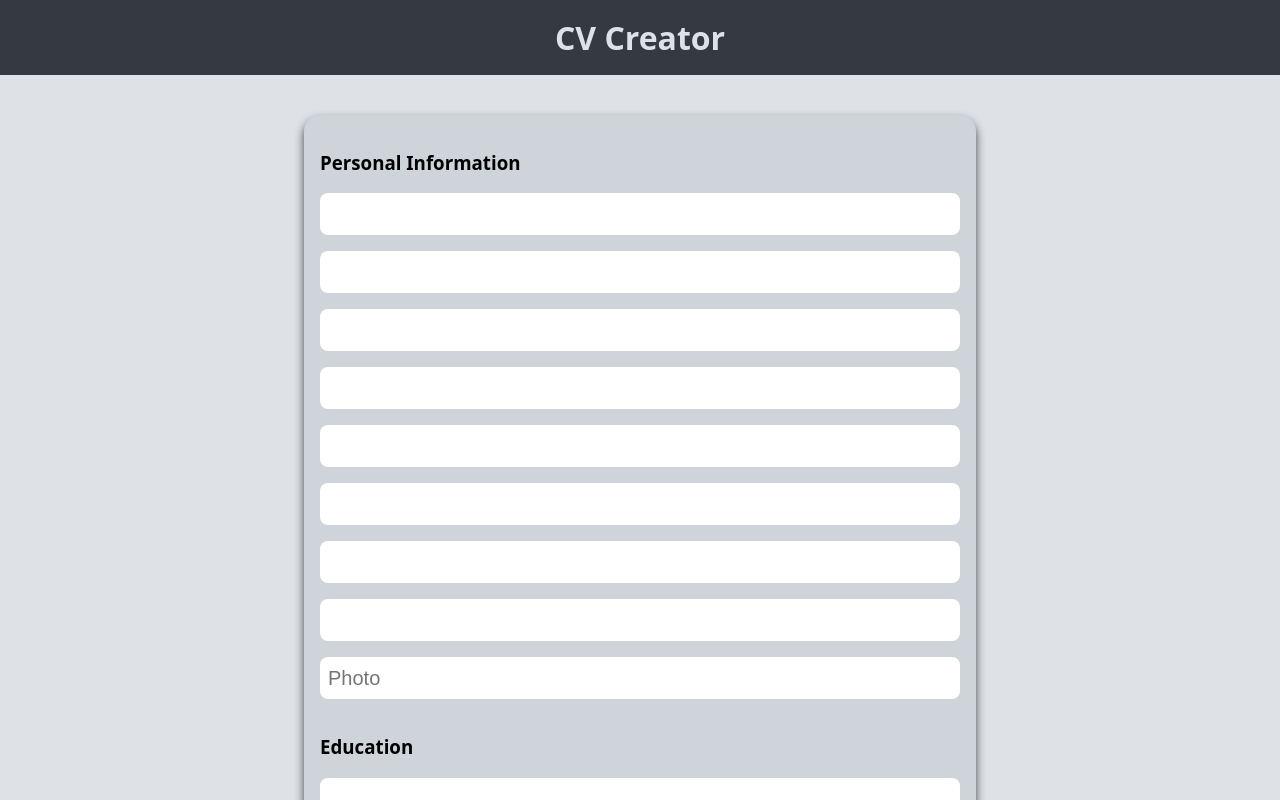
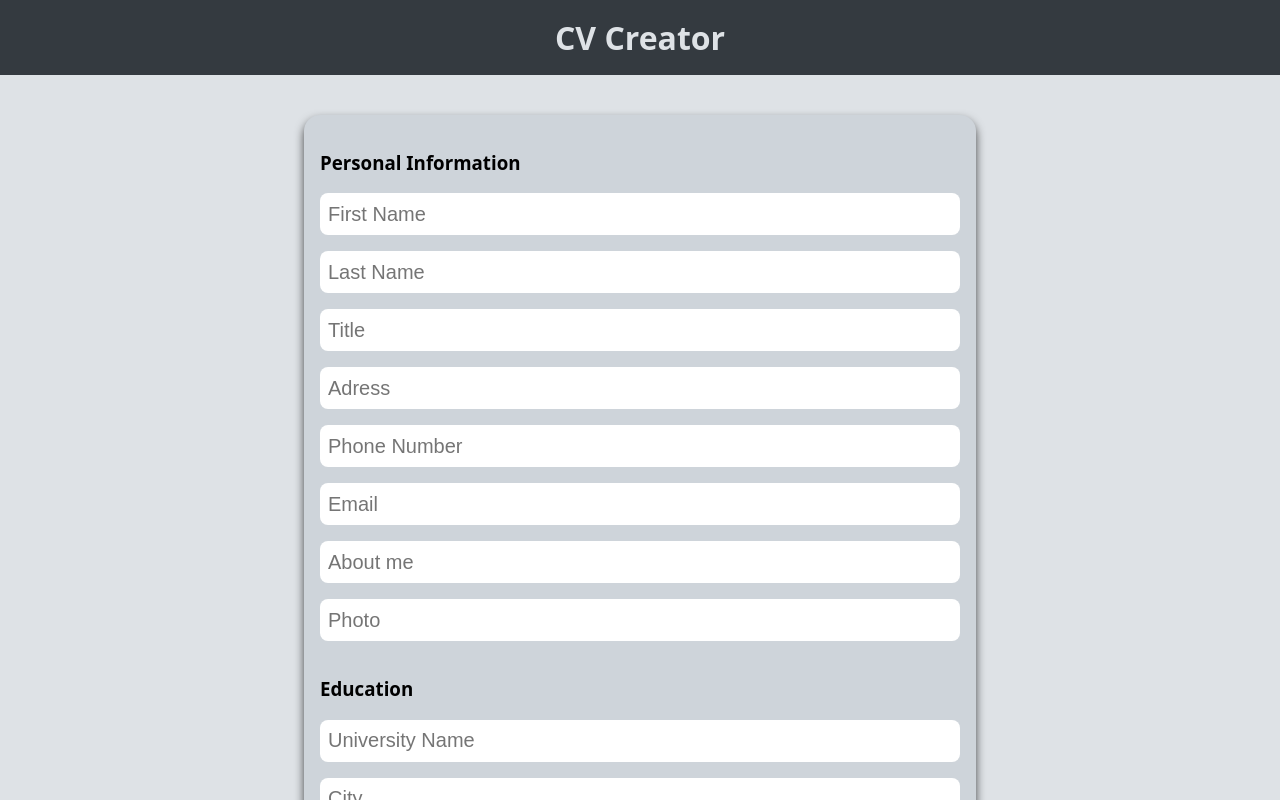
Before and after one commit to dariojularic/CV-creator-react, a React (Vite) app: page / in a window 1280 px wide. Shown: the top 800 px of the page. Built offline with nearby package versions, Linux system fonts and the light colour scheme.

Commit message:
Refactor code

```diff
--- a/src/Input.jsx
+++ b/src/Input.jsx
@@ -7,12 +7,12 @@ function Input(props) {
 
   return (
     <input
-    // required={type === "date"}
-    // hidden={type === "file"}
-    // type={type}
-    // placeholder={placeholder}
-    // name={name}
-    // onChange={id ? (event) => handleChange(id, event) : handleChange}
+      required={type === "date"}
+      hidden={type === "file"}
+      type={type}
+      placeholder={placeholder}
+      name={name}
+      onChange={id ? (event) => handleChange(id, event) : handleChange}
     />
   );
 }
```
